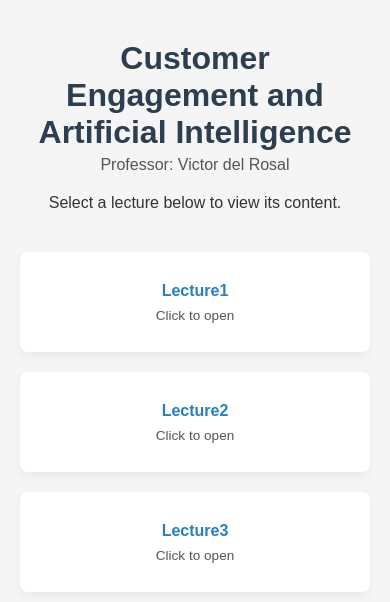
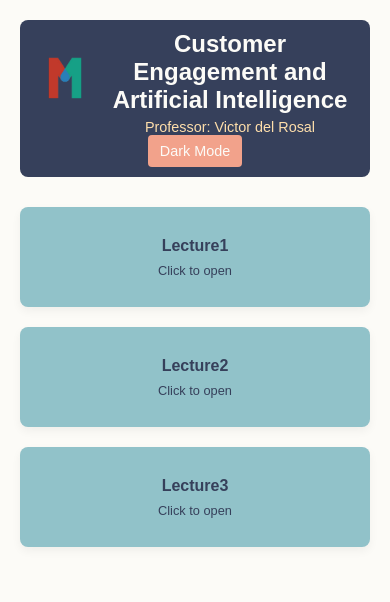
Before and after one commit to gkmohit/Customer-Engagement-and-AI, a plain HTML site: page index.html in a window 390 px wide. Drawn offline with Linux system fonts and the light colour scheme.

Commit message:
Added new themes and folders.

```diff
--- a/index.html
+++ b/index.html
@@ -4,6 +4,34 @@
   <meta charset="UTF-8" />
   <title>Customer Engagement and Artificial Intelligence</title>
   <style>
+    /* CSS Variables for Light and Dark themes */
+    :root {
+      --bg-color: #fcfbf7;           /* Off-white */
+      --text-color: #36405b;         /* Dark navy */
+      --header-bg: #36405b;          /* Dark navy */
+      --header-text: #fcfbf7;        /* Off-white */
+      --subtitle-text: #fedeab;      /* Light yellow */
+      --tile-bg: #91c2c9;            /* Teal */
+      --tile-text: #36405b;          /* Dark navy */
+      --tile-hover-bg: #f2a28b;      /* Coral */
+      --tile-hover-text: #fcfbf7;    /* Off-white */
+      --button-bg: #f2a28b;          /* Coral */
+      --button-text: #fcfbf7;        /* Off-white */
+    }
+    body.dark {
+      --bg-color: #36405b;           /* Dark navy */
+      --text-color: #fcfbf7;         /* Off-white */
+      --header-bg: #fcfbf7;          /* Off-white */
+      --header-text: #36405b;        /* Dark navy */
+      --subtitle-text: #91c2c9;      /* Teal */
+      --tile-bg: #36405b;            /* Dark navy */
+      --tile-text: #fcfbf7;          /* Off-white */
+      --tile-hover-bg: #fedeab;      /* Light yellow */
+      --tile-hover-text: #36405b;    /* Dark navy */
+      --button-bg: #91c2c9;          /* Teal */
+      --button-text: #36405b;        /* Dark navy */
+    }
+
     /* Reset and base styles */
     * {
       margin: 0;
@@ -12,44 +40,82 @@
     }
     body {
       font-family: Arial, sans-serif;
-      background-color: #f5f5f5;
-      color: #333;
+      background-color: var(--bg-color);
+      color: var(--text-color);
       display: flex;
       flex-direction: column;
       align-items: center;
       min-height: 100vh;
-      padding: 40px 20px;
+      padding: 20px;
+      transition: background-color 0.3s, color 0.3s;
     }
+
+    /* Header with logo and theme toggle */
     header {
-      text-align: center;
-      margin-bottom: 40px;
+      width: 100%;
+      max-width: 900px;
+      display: flex;
+      align-items: center;
+      justify-content: space-between;
+      background-color: var(--header-bg);
+      padding: 10px 20px;
+      border-radius: 8px;
+      margin-bottom: 30px;
+      transition: background-color 0.3s;
+    }
+    header .left {
+      display: flex;
+      align-items: center;
+    }
+    header img {
+      height: 50px;
+      width: auto;
+      margin-right: 20px;
+    }
+    header .title-container {
+      display: flex;
+      flex-direction: column;
+      justify-content: center;
     }
     header h1 {
-      font-size: 2.5rem;
+      font-size: 1.75rem;
+      color: var(--header-text);
       margin-bottom: 5px;
-      color: #2c3e50;
+      transition: color 0.3s;
     }
     header h2 {
-      font-size: 1.25rem;
+      font-size: 1rem;
+      color: var(--subtitle-text);
       font-weight: normal;
-      color: #555;
-      margin-bottom: 20px;
+      transition: color 0.3s;
     }
+    #themeToggle {
+      background-color: var(--button-bg);
+      color: var(--button-text);
+      border: none;
+      border-radius: 4px;
+      padding: 8px 12px;
+      font-size: 0.9rem;
+      cursor: pointer;
+      transition: background-color 0.3s, color 0.3s;
+    }
+
+    /* Tile container */
     #tileContainer {
       width: 100%;
-      max-width: 800px;
+      max-width: 900px;
       display: grid;
       grid-template-columns: repeat(auto-fill, minmax(180px, 1fr));
       gap: 20px;
     }
     .tile {
-      background-color: #fff;
+      background-color: var(--tile-bg);
       border-radius: 8px;
       box-shadow: 0 4px 10px rgba(0, 0, 0, 0.05);
       overflow: hidden;
       text-decoration: none;
-      color: inherit;
-      transition: transform 0.2s, box-shadow 0.2s;
+      color: var(--tile-text);
+      transition: transform 0.2s, background-color 0.3s, color 0.3s;
       display: flex;
       flex-direction: column;
       justify-content: center;
@@ -60,24 +126,32 @@
     }
     .tile:hover {
       transform: translateY(-5px);
+      background-color: var(--tile-hover-bg);
+      color: var(--tile-hover-text);
       box-shadow: 0 6px 14px rgba(0, 0, 0, 0.1);
     }
     .tile h3 {
       font-size: 1.1rem;
       margin-bottom: 8px;
-      color: #2980b9;
     }
     .tile p {
-      font-size: 0.95rem;
-      color: #555;
+      font-size: 0.9rem;
     }
+
     /* Responsive adjustments */
     @media (max-width: 480px) {
+      header {
+        flex-direction: column;
+        text-align: center;
+      }
+      header img {
+        margin-bottom: 10px;
+      }
       header h1 {
-        font-size: 2rem;
+        font-size: 1.5rem;
       }
       header h2 {
-        font-size: 1rem;
+        font-size: 0.9rem;
       }
       .tile {
         padding: 15px;
@@ -87,16 +161,21 @@
         font-size: 1rem;
       }
       .tile p {
-        font-size: 0.85rem;
+        font-size: 0.8rem;
       }
     }
   </style>
 </head>
 <body>
   <header>
-    <h1>Customer Engagement and Artificial Intelligence</h1>
-    <h2>Professor: Victor del Rosal</h2>
-    <p>Select a lecture below to view its content.</p>
+    <div class="left">
+      <img src="Product Management Course.png" alt="Course Logo" />
+      <div class="title-container">
+        <h1>Customer Engagement and Artificial Intelligence</h1>
+        <h2>Professor: Victor del Rosal</h2>
+      </div>
+    </div>
+    <button id="themeToggle">Dark Mode</button>
   </header>
 
   <div id="tileContainer">
@@ -104,23 +183,20 @@
   </div>
 
   <script>
-    /**
-     * List of folder names. Each folder should contain its own index.html.
-     * When you add a new lecture folder, append its folder name to this array.
-     */
+    // List of lecture folder names
     const folders = [
       "Lecture1",
       "Lecture2",
       "Lecture3"
-      // Add new lecture folder names here, e.g. "Lecture4"
+      // Add new lecture folder names here
     ];
 
     const tileContainer = document.getElementById('tileContainer');
+    const themeToggle = document.getElementById('themeToggle');
 
+    // Build lecture tiles
     function buildTiles() {
-      // Clear any existing tiles
       tileContainer.innerHTML = '';
-
       if (folders.length === 0) {
         const message = document.createElement('p');
         message.textContent = 'No lectures available yet.';
@@ -129,8 +205,6 @@
         tileContainer.appendChild(message);
         return;
       }
-
-      // Create one tile per folder
       folders.forEach(folderName => {
         const link = document.createElement('a');
         link.href = `${folderName}/index.html`;
@@ -143,8 +217,35 @@
       });
     }
 
-    // Build the tiles on page load
-    document.addEventListener('DOMContentLoaded', buildTiles);
+    // Theme toggle logic
+    function loadTheme() {
+      const savedTheme = localStorage.getItem('theme') || 'light';
+      if (savedTheme === 'dark') {
+        document.body.classList.add('dark');
+        themeToggle.textContent = 'Light Mode';
+      } else {
+        document.body.classList.remove('dark');
+        themeToggle.textContent = 'Dark Mode';
+      }
+    }
+
+    themeToggle.addEventListener('click', () => {
+      if (document.body.classList.contains('dark')) {
+        document.body.classList.remove('dark');
+        localStorage.setItem('theme', 'light');
+        themeToggle.textContent = 'Dark Mode';
+      } else {
+        document.body.classList.add('dark');
+        localStorage.setItem('theme', 'dark');
+        themeToggle.textContent = 'Light Mode';
+      }
+    });
+
+    // Initialize on page load
+    document.addEventListener('DOMContentLoaded', () => {
+      loadTheme();
+      buildTiles();
+    });
   </script>
 </body>
 </html>
```
Also changed, not shown: Lecture1/index.html (added, +38 -0 lines), Product Management Course.png (added), 1 other file.
